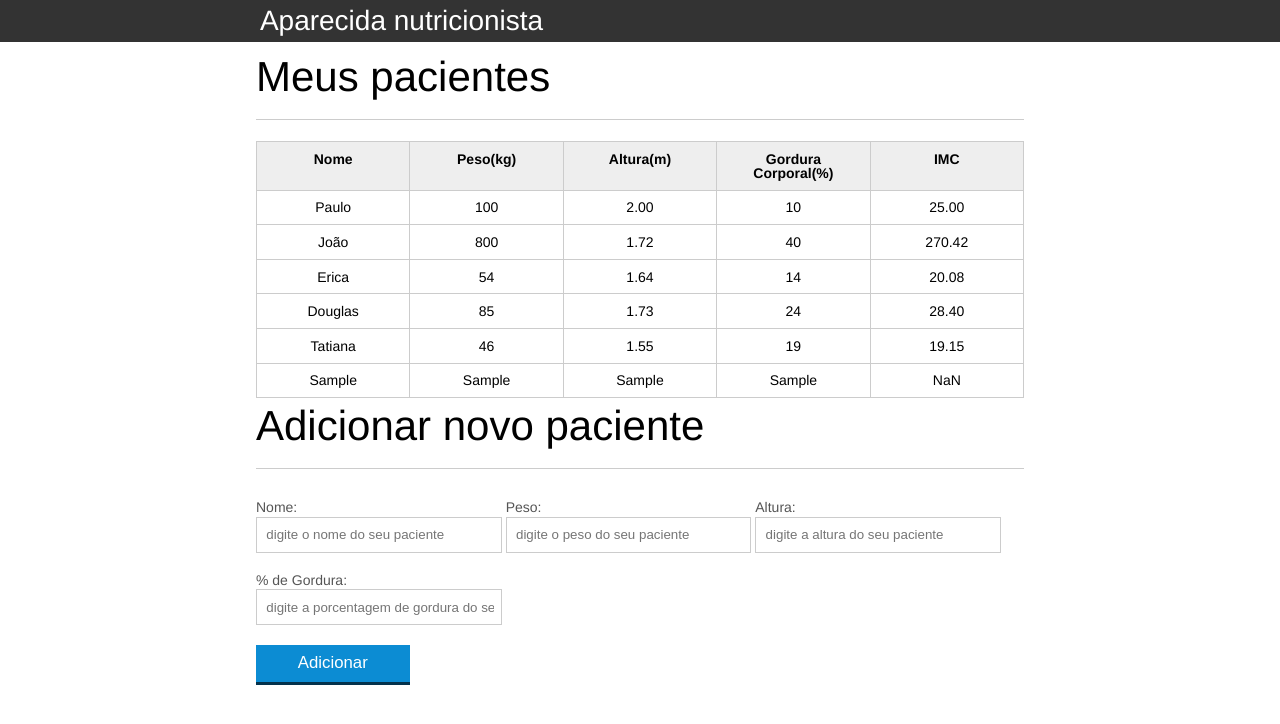
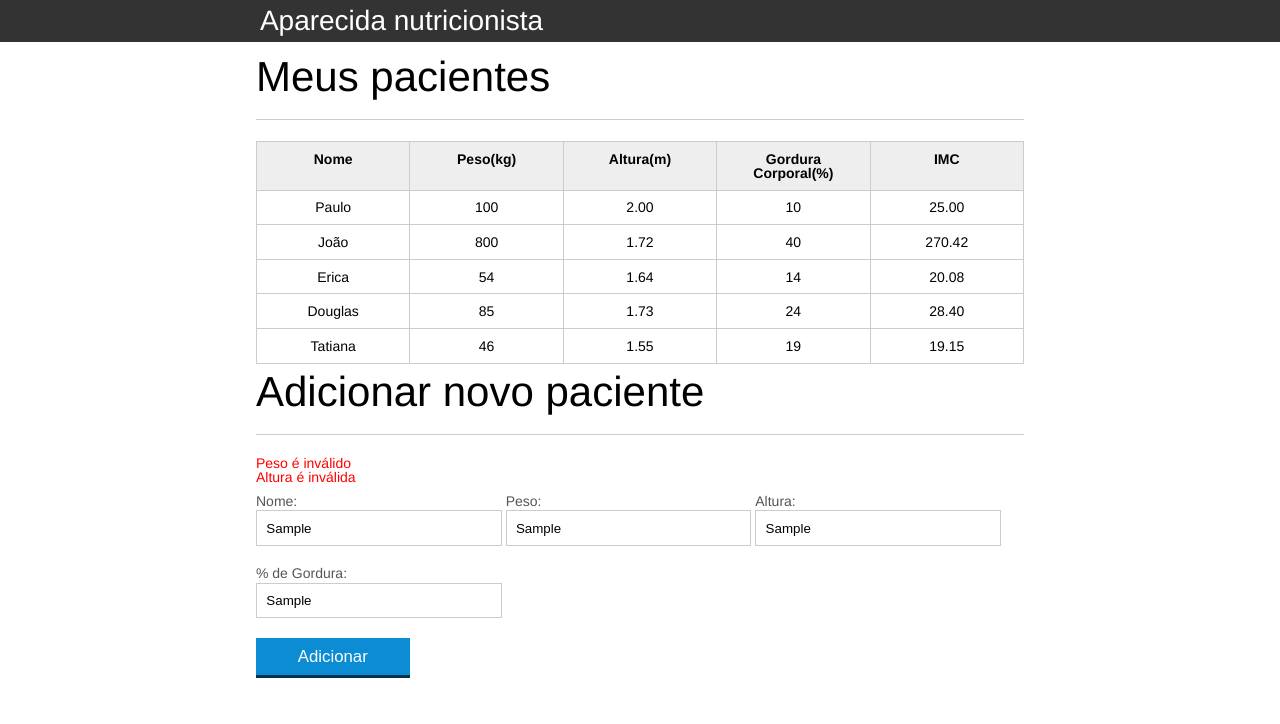
Before and after one commit to wilian1994/carreira-javascript, a plain HTML site: page introducao-javascript/index.html in a window 1280 px wide. Both pictures are taken after typing "Sample", "Sample", "Sample", "Sample" into the empty fields and a click on the button "Adicionar". Drawn offline with Linux system fonts and the light colour scheme.

Commit message:
validation form, chapter seven

```diff
--- a/introducao-javascript/css/index.css
+++ b/introducao-javascript/css/index.css
@@ -136,3 +136,7 @@ button[disabled=disabled], button:disabled {
 .paciente-invalidao{
 	background-color: lightcoral;
 }
+
+#mensagens-erro{
+    color: red;
+}
--- a/introducao-javascript/index.html
+++ b/introducao-javascript/index.html
@@ -74,6 +74,9 @@
 		</main>
 		<section class="container">
 			<h2 id="titulo-form">Adicionar novo paciente</h2>
+			<ul id="mensagens-erro">
+
+			</ul>
 			<form id="form-adiciona">
 				<div class="grupo">
 					<label for="nome">Nome:</label>
--- a/introducao-javascript/js/calcula-imc.js
+++ b/introducao-javascript/js/calcula-imc.js
@@ -21,7 +21,7 @@ for(var i = 0; i < pacientes.length ; i++){
     var alturaEhValida = true;
     var pesoEhValido = true;
 
-    if (peso <= 0 || peso > 1000) {
+    if (!pesoEhValido) {
         console.log("Peso inválido!");
         tdPeso.textContent = "Peso inválido!";
         pesoEhValido = false;
@@ -30,7 +30,7 @@ for(var i = 0; i < pacientes.length ; i++){
 
     }
 
-    if (altura <= 0 || altura >= 3) {
+    if (!alturaEhValida) {
         console.log("Altura inválida!");
         tdAltura.textContent = "Altura inválida!";
         alturaEhValida = false;
@@ -38,7 +38,7 @@ for(var i = 0; i < pacientes.length ; i++){
         paciente.classList.add("paciente-invalido");
     }
 
-    if (alturaEhValida && pesoEhValido) {
+    if (pesoEhValido && alturaEhValida) {
 
         tdImc.textContent = calculaImc(peso, altura);
     } else {
@@ -53,3 +53,48 @@ function calculaImc(peso, altura){
     imc = peso / (altura * altura);
     return imc.toFixed(2);
 }
+
+function validaPeso(peso) {
+    if (peso > 0 && peso <= 1000) {
+        return true;
+    } else {
+        return false;
+    }
+}
+function validaAltura(altura) {
+    if (altura > 0 && altura <= 3.00) {
+        return true;
+    } else {
+        return false;
+    }
+}
+
+function validaPaciente(paciente){
+    var erros = [];
+
+    if (paciente.nome.length == 0) {
+        erros.push("O nome não pode ser em branco");
+    }
+
+    if (paciente.gordura.length == 0) {
+        erros.push("A gordura não pode ser em branco");
+    }
+
+    if (paciente.peso.length == 0) {
+        erros.push("O peso não pode ser em branco");
+    }
+
+    if (paciente.altura.length == 0) {
+        erros.push("A altura não pode ser em branco");
+    }
+
+    if (!validaPeso(paciente.peso)) {
+        erros.push("Peso é inválido");
+    }
+
+    if (!validaAltura(paciente.altura)) {
+        erros.push("Altura é inválida");
+    }
+
+    return erros;
+}
--- a/introducao-javascript/js/form.js
+++ b/introducao-javascript/js/form.js
@@ -6,6 +6,15 @@ botaoAdicionar.addEventListener("click", function(event) {
     var paciente = obtemPacienteDoFormulario(form);
 
     var pacienteTr = montaTr(paciente);
+
+    //Adição aqui
+    var erros = validaPaciente(paciente);
+
+    if (erros.length > 0) {
+        exibeMensagensDeErro (erros);
+        return;
+    }
+
 
     var tabela = document.querySelector("#tabela-pacientes");
 
@@ -48,3 +57,17 @@ function montaTr(paciente) {
     // retorna a TR
     return pacienteTr;
 }
+
+function exibeMensagensDeErro (erros){
+
+    var ul = document.querySelector("#mensagens-erro");
+    ul.innerHTML = "";
+
+    erros.forEach(function(erro) {
+
+        var li = document.createElement("li");
+        li.textContent = erro;
+        ul.appendChild(li);
+    });
+
+}
```
